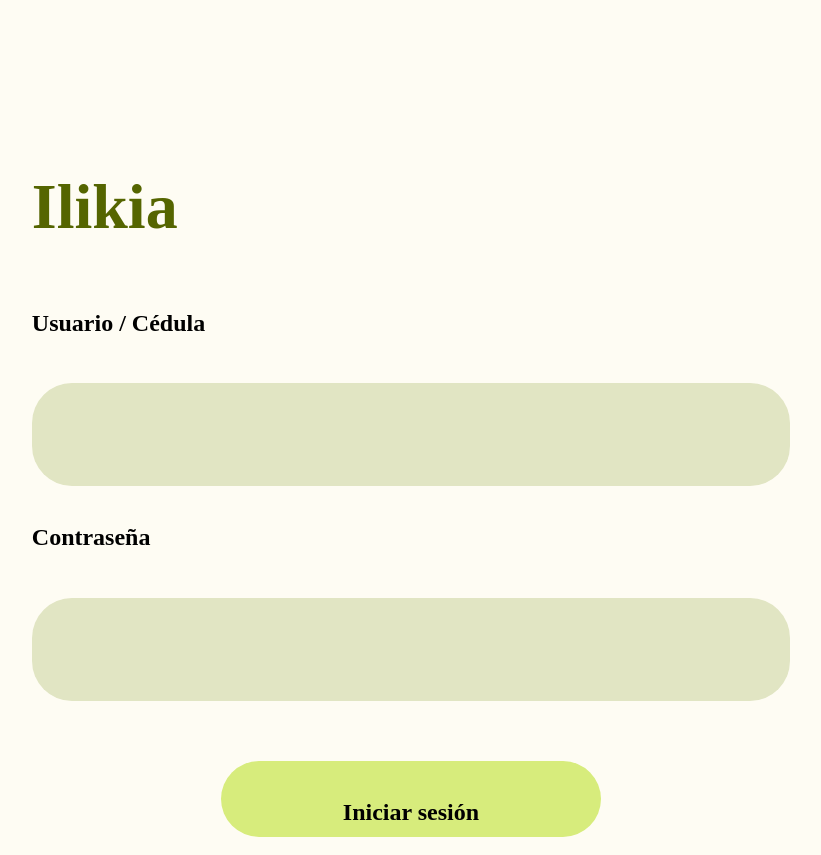
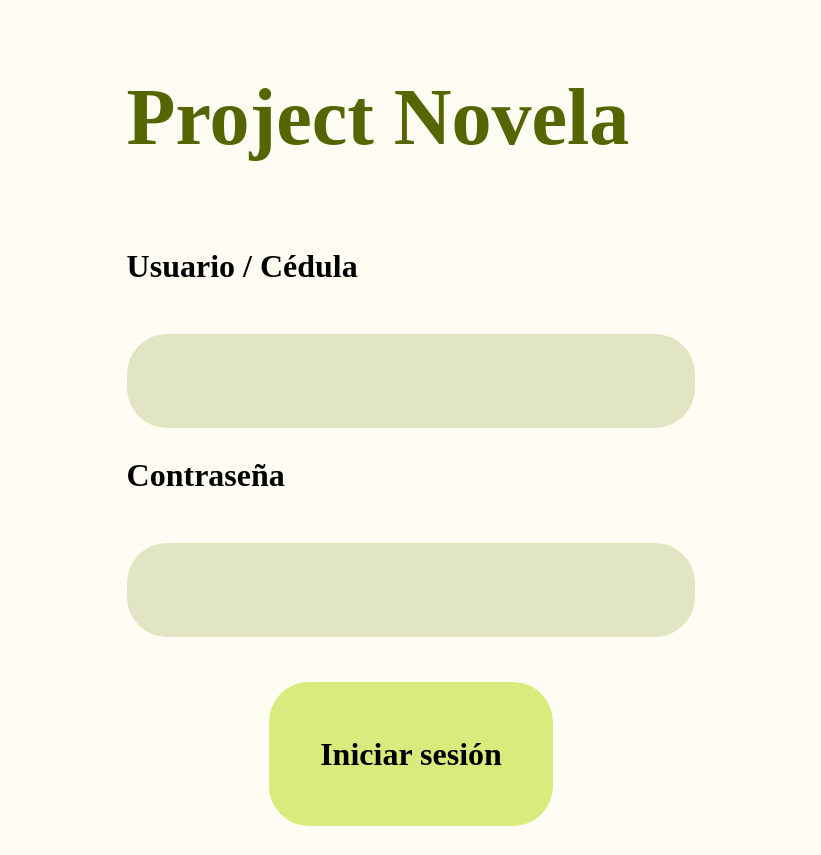
Before and after one commit to gonzalpi/ilikia, a React (Create React App) app in the folder frontend/: page / in a window 1280 px wide. Shown: the whole page, without its empty margins (229-1050 px from the left). Built offline with nearby package versions, Linux system fonts and the light colour scheme.

Commit message:
flexbox login screen

```diff
--- a/frontend/src/GridInputBox.css
+++ b/frontend/src/GridInputBox.css
@@ -5,7 +5,7 @@
 
     font-family: 'Montserrat';
     font-weight: 700;
-    font-size: 1.5em;
+    font-size: 2em;
     color: rgba(25, 29, 8, 0.8);
     border-radius: 40px;
     padding: 5%;
--- a/frontend/src/GridLogin.css
+++ b/frontend/src/GridLogin.css
@@ -1,10 +1,12 @@
 .GridLogin {
 
-    display: grid;
-    margin: auto;
-    grid-template-columns: auto;
-    width: 60%;
+    display: flex;
+    flex-direction: column;
+    margin: 0 auto;
+    width: 45%;
     padding: 10px;
+    justify-content: center;
+    /* align-items: center; */
     /* margin-left: 30%; */
     /* margin-right: 30%; */
 
--- a/frontend/src/GridLogin.js
+++ b/frontend/src/GridLogin.js
@@ -12,22 +12,32 @@ function GridLogin() {
 
         <div className='GridLogin'>
 
-            <WelcomeText/>
+            <h1 style={{
+
+                fontSize: "5em",
+                fontFamily: "Montserrat",
+                color: "#556500"
+
+
+            }}>Project Novela</h1>
+            {/* <WelcomeText/> */}
+
             <p style={{
 
                 fontFamily: 'Montserrat',
                 fontWeight: "700",
-                fontSize: "1.5em"
+                fontSize: "2em",
 
             }}>Usuario / Cédula</p>
 
             <GridInputBox/>
+
             <p style={{
 
                 marginTop: "5%",
                 fontFamily: 'Montserrat',
                 fontWeight: "700",
-                fontSize: "1.5em",
+                fontSize: "2em",
 
             }}>Contraseña</p>
 
@@ -36,7 +46,7 @@ function GridLogin() {
                 textAlign: "left",
                 fontFamily: 'Montserrat',
                 fontWeight: "700",
-                fontSize: "1.5em",
+                fontSize: "2em",
                 color: "rgba(25, 29, 8, 0.8)",
                 borderRadius: "40px",
                 padding: "5%",
@@ -49,14 +59,15 @@ function GridLogin() {
             <button style={{
 
                 backgroundColor: "#D7EC7C",
-                padding: "5%",
                 width: "50%",
+                height: "4.5em",
                 margin: "auto",
                 marginTop: "8%",
                 borderRadius: "40px",
                 fontFamily: 'Montserrat',
                 fontWeight: '700',
-                fontSize: '1.5em',
+                fontSize: '2em',
+                textAlign: 'center',
                 border: "none"
 
             }} onClick= { () => {
--- a/frontend/src/WelcomeText.css
+++ b/frontend/src/WelcomeText.css
@@ -1,18 +1,11 @@
 .welcomeText {
 
-    position: relative;
-    margin-top: 20%;
-    width: 100%;
-    height: auto;
+    /* position: relative; */
+    /* width: 100%; */
+    /* height: auto; */
 
     font-family: 'Montserrat';
-    font-style: normal;
-    text-align: left;
-    font-weight: 700;
-    font-size: 4em;
-    line-height: 73px;
-    /* display: flex; */
-    align-items: center;
+    font-size: 6em;
 
     color: #556500;
 
```
